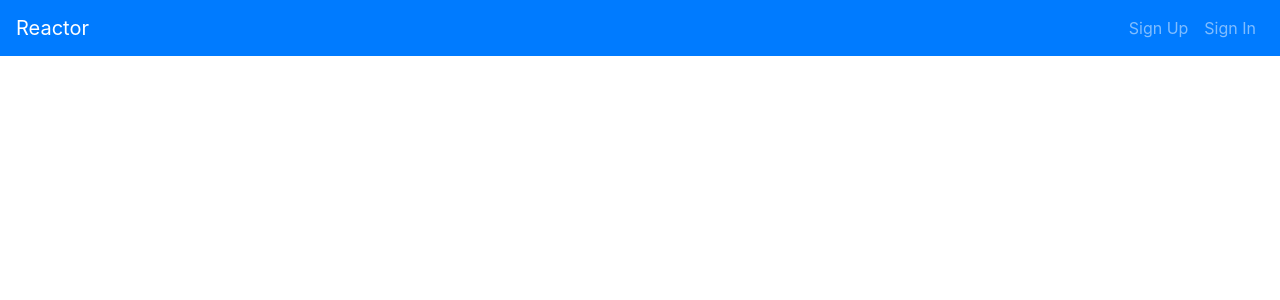
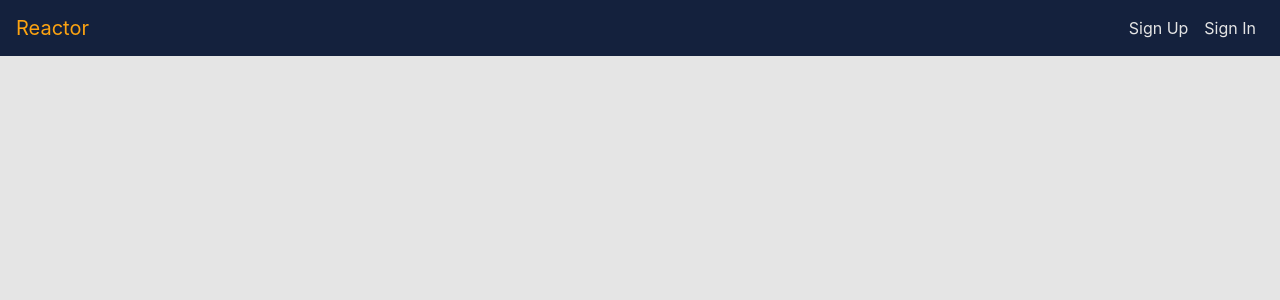
Before and after one commit to Reactions1/Reactor, a React app: page / in a window 1280 px wide. Shown: the top 300 px of the page. Built offline with nearby package versions, Linux system fonts and the light colour scheme.

Commit message:
Add some styling
Experimenting with navbar

```diff
--- a/src/components/AutoDismissAlert/AutoDismissAlert.js
+++ b/src/components/AutoDismissAlert/AutoDismissAlert.js
@@ -13,7 +13,7 @@ class AutoDismissAlert extends React.Component {
   }
 
   componentDidMount () {
-    this.timeoutId = setTimeout(this.handleClose, 5000)
+    this.timeoutId = setTimeout(this.handleClose, 2500)
   }
 
   componentWillUnmount () {
--- a/src/components/Header/Header.js
+++ b/src/components/Header/Header.js
@@ -7,7 +7,7 @@ const authenticatedOptions = (
     <Nav.Link href="#/">Home</Nav.Link>
     <Nav.Link href="#change-password">Change Password</Nav.Link>
     <Nav.Link href="#sign-out">Sign Out</Nav.Link>
-    <Nav.Link href="#posts">Posts</Nav.Link>
+    <Nav.Link href="#posts">Your Posts</Nav.Link>
   </Fragment>
 )
 
@@ -24,19 +24,36 @@ const alwaysOptions = (
 )
 
 const Header = ({ user }) => (
-  <Navbar bg="primary" variant="dark" expand="md">
-    <Navbar.Brand href="#">
+  <Navbar variant="light" bg="primary" expand="md">
+    <Navbar.Brand class="brand" variant="light" href="#" >
       Reactor
     </Navbar.Brand>
     <Navbar.Toggle aria-controls="basic-navbar-nav" />
     <Navbar.Collapse id="basic-navbar-nav">
       <Nav className="ml-auto">
-        { user && <span className="navbar-text mr-2">Welcome, {user.email}</span>}
+        { user && <span className="navbar-text mr-2" variant="light">Welcome, {user.email}</span>}
         { alwaysOptions }
         { user ? authenticatedOptions : unauthenticatedOptions }
       </Nav>
     </Navbar.Collapse>
   </Navbar>
 )
+// const Header = ({ user }) => (
+//   <Navbar bg="primary" expand="lg">
+//   <Navbar.Brand href="#home">React-Bootstrap</Navbar.Brand>
+//   <Navbar.Toggle aria-controls="basic-navbar-nav" />
+//   <Navbar.Collapse id="basic-navbar-nav">
+//     <Nav className="mr-auto">
+//       <NavDropdown title="Dropdown" id="basic-nav-dropdown">
+//         <NavDropdown.Item href="#action/3.1">Action</NavDropdown.Item>
+//         <NavDropdown.Item href="#action/3.2">Another action</NavDropdown.Item>
+//         <NavDropdown.Item href="#action/3.3">Something</NavDropdown.Item>
+//         <NavDropdown.Divider />
+//         <NavDropdown.Item href="#action/3.4">Separated link</NavDropdown.Item>
+//       </NavDropdown>
+//     </Nav>
+//   </Navbar.Collapse>
+// </Navbar>
+// )
 
 export default Header
--- a/src/index.scss
+++ b/src/index.scss
@@ -1 +1,26 @@
+$primary: #14213d;
+$secondary: #fca311;
 @import '~bootstrap/scss/bootstrap';
+
+body {
+  background-color: #E5E5E5;
+}
+
+.navbar-light {
+  .navbar-brand {
+    color: #fca311;
+	}
+
+  .navbar-nav {
+    .nav-link {
+      color: #E5E5E5;
+		}
+	}
+}
+
+.navbar-text {
+  color: #E5E5E5;
+  display: inline-block;
+  padding-bottom: .5rem;
+  padding-top: .5rem;
+}
```
